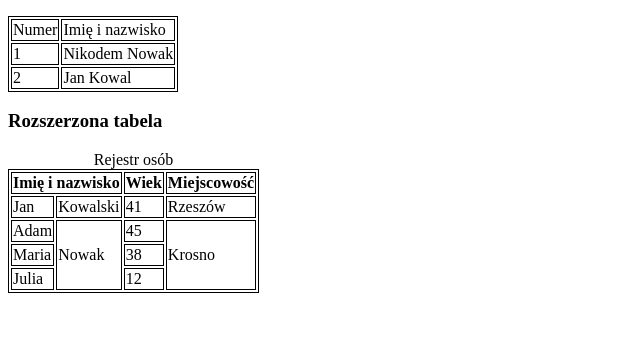
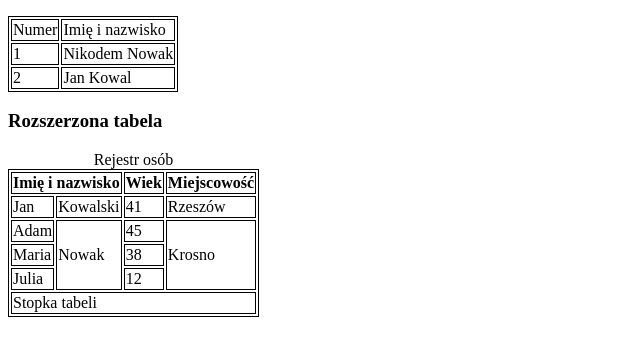
Before and after one commit to zakkaamil/TEB.WebDesign, a plain HTML site: page Zajęcia/5. Tabele/tabele.html in a window 1280 px wide. Shown: the part 105-460 px from the top of the page, without its empty margins (0-640 px from the left). Drawn offline with Linux system fonts and the light colour scheme.

Commit message:
dodano plik readme do tabel

```diff
--- a/Zajęcia/5. Tabele/tabele.html
+++ b/Zajęcia/5. Tabele/tabele.html
@@ -31,11 +31,14 @@
         <h3>Rozszerzona tabela</h3>
         <table>
             <caption>Rejestr osób</caption>
+            <thead>
                 <tr>
                     <th colspan="2">Imię i nazwisko</th>
                     <th>Wiek</th>
                     <th>Miejscowość</th>
                 </tr>
+            </thead>
+            <tbody>
                 <tr>
                     <td>Jan</td>
                     <td>Kowalski</td>
@@ -56,6 +59,12 @@
                     <td>Julia</td>
                     <td>12</td>
                 </tr>
+            </tbody>
+            <tfoot>
+                <tr>
+                    <td colspan="4">Stopka tabeli</td>
+                </tr>
+            </tfoot>
         </table>
     </body>
 </html>
```
Also changed, not shown: 1 other file. Lines whose indentation alone changed are shown as unchanged.
